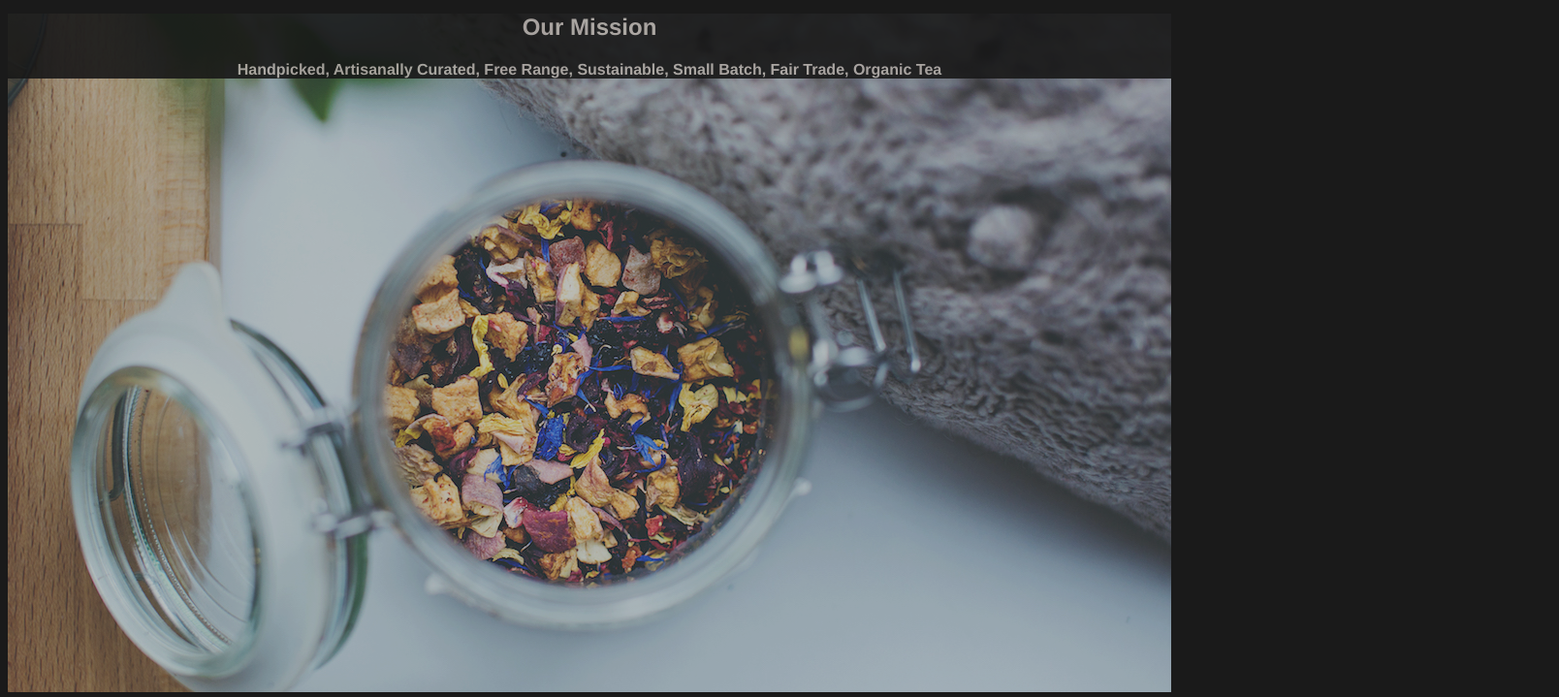
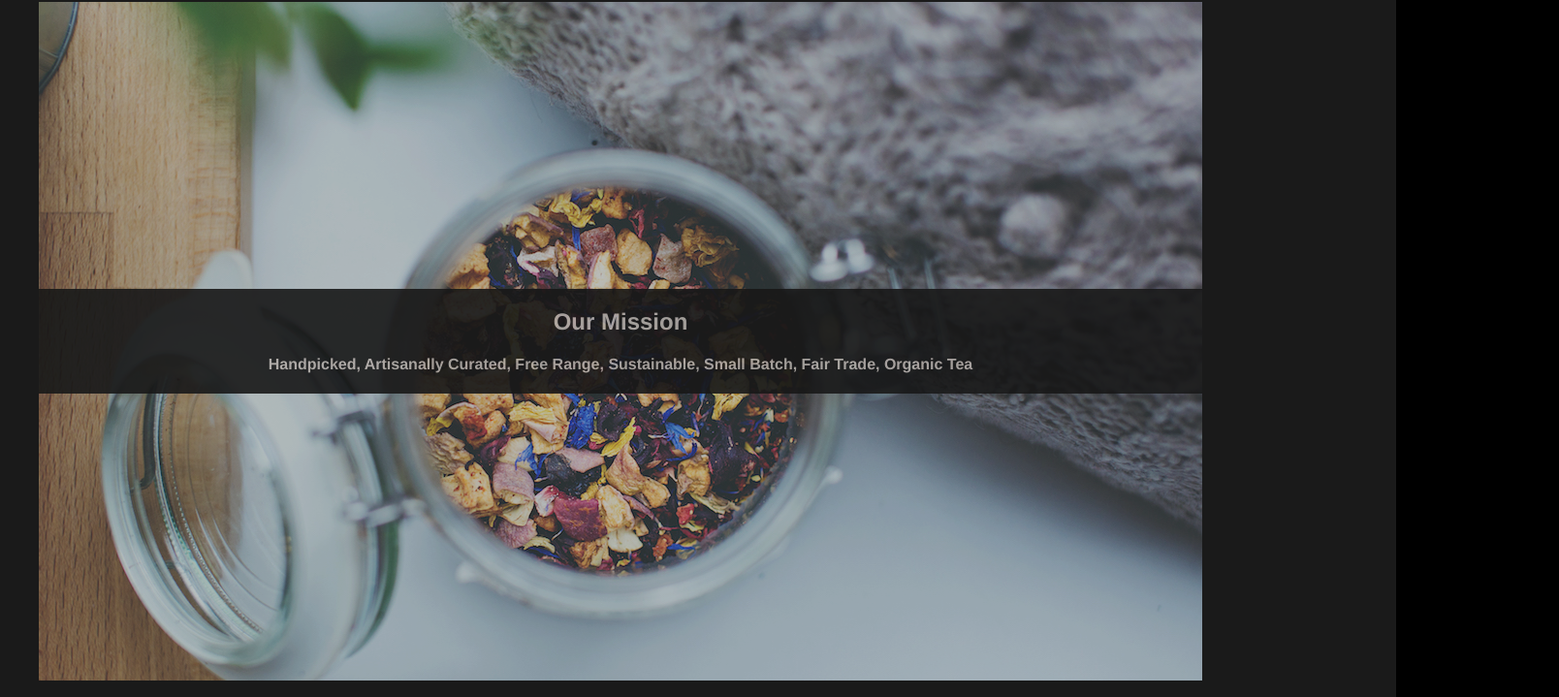
Before and after one commit to jasontadams/TeaCozy, a plain HTML site: page index.html in a window 1280 px wide. Shown: the part 76-795 px from the top of the page at 97% size, 1608 px wide, since content can reach past the window. Drawn offline with Linux system fonts and the light colour scheme.

Commit message:
Finish mission section

```diff
--- a/resources/style.css
+++ b/resources/style.css
@@ -35,18 +35,28 @@
   font-weight: normal;
 }
 
+.main {
+  top: 70px;
+  display: flex;
+  flex-direction: column;
+  position: relative;
+  width: 100%;
+  align-items: center;
+}
+
 #mission {
   background-image: url(./images/img-mission-background.jpg);
   height: 700px;
   width: 1200px;
+  display: flex;
+  align-items: center;
 }
 
-.main {
-  top: 70px;
-  position: relative;
+#mission-text {
   width: 100%;
-  justify-content: center;
 }
+
+
 
 .footer {
   display:block;
```
Also changed, not shown: 1 other file.
